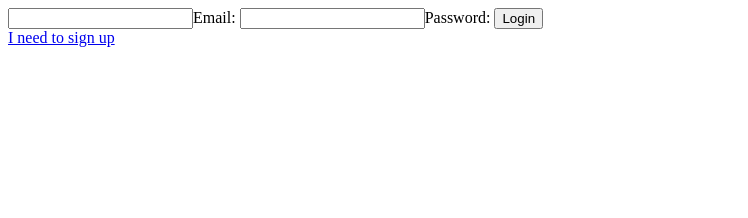
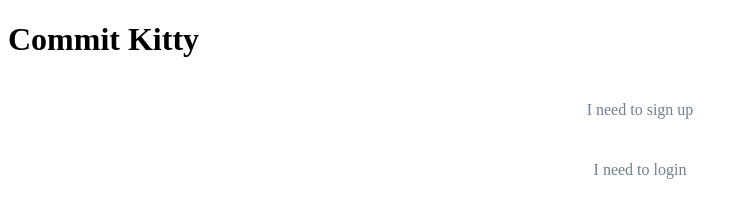
Before and after one commit to Fully-Committed/Fully-Committed, a React app: page /auth in a window 1280 px wide. Shown: the whole page, without its empty margins (0-748 px from the left). Built offline with nearby package versions, Linux system fonts and the light colour scheme; no server answers.

Commit message:
conditional rendering and styling

```diff
--- a/src/components/App.js
+++ b/src/components/App.js
@@ -1,11 +1,13 @@
 import React from 'react';
 import { useVerifyUser } from '../hooks/useVerifyUser';
 import { AuthPage } from './auth/AuthPage';
+import Header from './header/Header';
 
 export default function App() {
   useVerifyUser();
   return (
     <>
+      <Header />
       <AuthPage />
     </>
   );
--- a/src/components/auth/Auth.css
+++ b/src/components/auth/Auth.css
@@ -1,3 +1,45 @@
-.hidden {
-  display: none
+.AuthPage {
+  display: flex;
+  flex-direction: row;
+  justify-content: center;
+  height: 120px;
+
+.authLinks {
+  display: flex;
+  flex-direction: column;
+  align-content: space-between;
+  justify-content: space-evenly;
+
+  a {
+    text-align: center;
+    width: 150px;
+    color: slategrey;
+    height: 60px;
+    background-color: white;
+    text-decoration: none;
+    display: flex;
+    flex-direction: column;
+    align-items: center;
+    justify-content: center;
+
+
+  }
 }
+
+form {
+  display: flex;
+  flex-direction: column;
+  align-items: flex-end;
+  height: 120px;
+  margin-left: 5px;
+
+  button {
+    justify-self: flex-end;
+  }
+
+  input {
+    margin: 2px;
+  }
+
+}
+}
--- /dev/null
+++ b/src/components/auth/AuthLinks.js
@@ -0,0 +1,10 @@
+import React from 'react';
+import styles from './Auth.css';
+import { NavLink } from 'react-router-dom';
+
+export const AuthLinks = () => (
+  <section className={styles.authLinks}>
+    <NavLink to='/auth/signup' activeStyle={{ background: 'slategrey', color: 'white' }}>I need to sign up</NavLink>
+    <NavLink to='/auth/login' activeStyle={{ background: 'slategrey', color: 'white' }}>I need to login</NavLink>
+  </section>
+);
--- a/src/components/auth/AuthPage.js
+++ b/src/components/auth/AuthPage.js
@@ -7,17 +7,21 @@ import {
   Switch,
   Route
 } from 'react-router-dom';
-import { AuthButtons } from './AuthButtons';
+import styles from './Auth.css';
+import { AuthLinks } from './AuthLinks';
+
 
 export const AuthPage = () => {
 
   return (
     <Router>
-      {/* <Route exact path='/auth' component={AuthButtons} /> */}
-      <Switch>
-        <Route exact path='/auth/signup' component={Signup} />
-        <Route exact path='/auth/' component={Login} />
-      </Switch>
+      <section className={styles.AuthPage}>
+        <Route path='/auth' component={AuthLinks} />
+        <Switch>
+          <Route exact path='/auth/signup' component={Signup} />
+          <Route exact path='/auth/login' component={Login} />
+        </Switch>
+      </section>
     </Router>
   );
 
--- a/src/components/auth/Login.js
+++ b/src/components/auth/Login.js
@@ -9,11 +9,11 @@ export const Login = () => {
   return (
     <>
       <form onSubmit={handleSubmit}>
-        <label><input type="text" value={email} onChange={({ target }) => setEmail(target.value)} />Email: </label>
-        <label><input type="password" value={password} onChange={({ target }) => setPassword(target.value)} />Password: </label>
+        <label>Email: <input type="text" value={email} onChange={({ target }) => setEmail(target.value)} /></label>
+        <label>Password: <input type="password" value={password} onChange={({ target }) => setPassword(target.value)} /></label>
         <button>Login</button>
       </form>
-      <Link to='/auth/signup'>I need to sign up</Link>
+
     </>
   );
 
--- a/src/components/auth/Signup.js
+++ b/src/components/auth/Signup.js
@@ -1,6 +1,5 @@
 import React from 'react';
 import { useAuthForm } from '../../hooks/useAuthForm';
-import { Link } from 'react-router-dom';
 
 export const Signup = () => {
 
@@ -9,12 +8,11 @@ export const Signup = () => {
   return (
     <>
       <form onSubmit={handleSubmit}>
-        <label><input type="text" value={userName} onChange={({ target }) => setUserName(target.value)} />Username: </label>
-        <label><input type="text" value={email} onChange={({ target }) => setEmail(target.value)} />Email: </label>
-        <label><input type="password" value={password} onChange={({ target }) => setPassword(target.value)} />Password: </label>
+        <label>Username: <input type="text" value={userName} onChange={({ target }) => setUserName(target.value)} /></label>
+        <label>Email: <input type="text" value={email} onChange={({ target }) => setEmail(target.value)} /></label>
+        <label>Password: <input type="password" value={password} onChange={({ target }) => setPassword(target.value)} /></label>
         <button>Signup</button>
       </form>
-      <Link to='/auth'>I need to login</Link>
     </>
   );
 
```
